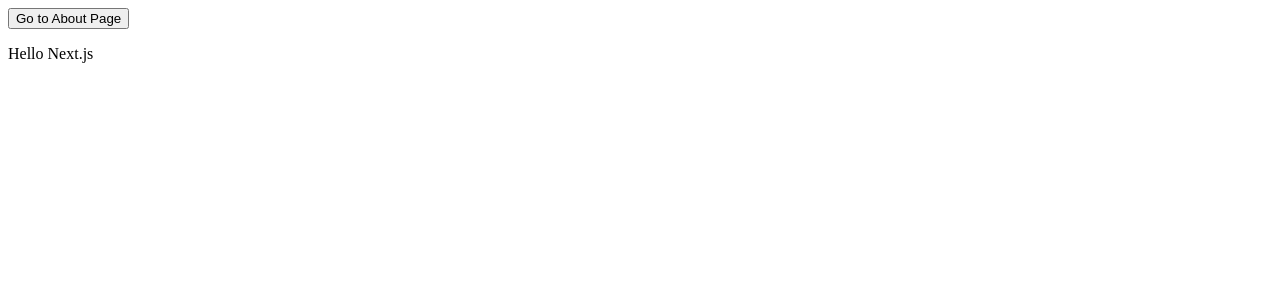
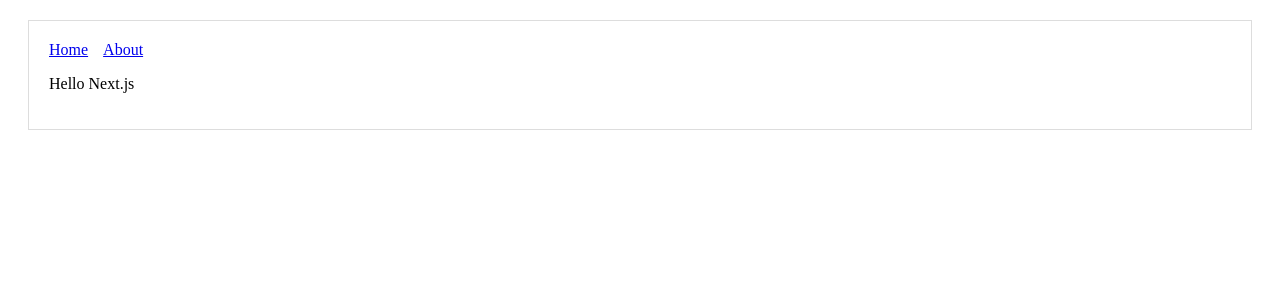
Before and after one commit to patlux/hello-next, a Next.js app: page / in a window 1280 px wide. Shown: the top 300 px of the page. Built offline with nearby package versions, Linux system fonts and the light colour scheme.

Commit message:
Using Shared Components

```diff
--- /dev/null
+++ b/components/Header.js
@@ -0,0 +1,18 @@
+import Link from 'next/link';
+
+const linkStyle = {
+  marginRight: 15,
+};
+
+const Header = () => (
+  <div>
+    <Link href="/">
+      <a style={linkStyle}>Home</a>
+    </Link>
+    <Link href="/about">
+      <a style={linkStyle}>About</a>
+    </Link>
+  </div>
+);
+
+export default Header;
--- /dev/null
+++ b/components/MyLayout.js
@@ -0,0 +1,16 @@
+import Header from './Header';
+
+const layoutStyle = {
+  margin: 20,
+  padding: 20,
+  border: '1px solid #DDD',
+};
+
+const Layout = props => (
+  <div style={layoutStyle}>
+    <Header />
+    {props.children}
+  </div>
+);
+
+export default Layout;
--- a/pages/index.js
+++ b/pages/index.js
@@ -1,12 +1,10 @@
 import Link from 'next/link';
+import MyLayout from '../components/MyLayout';
 
 const Index = () => (
-  <div>
-    <Link href="/about">
-      <button>Go to About Page</button>
-    </Link>
+  <MyLayout>
     <p>Hello Next.js</p>
-  </div>
+  </MyLayout>
 );
 
 export default Index;
```
Also changed, not shown: pages/about.js (+5 -2 lines).
